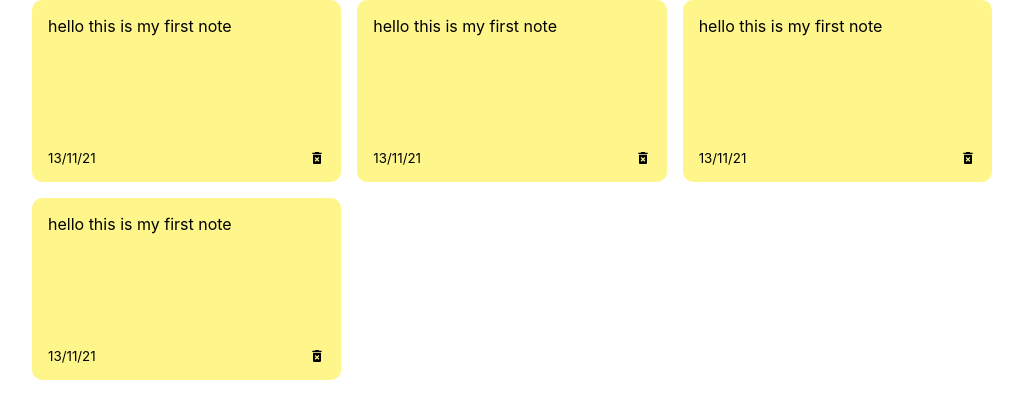
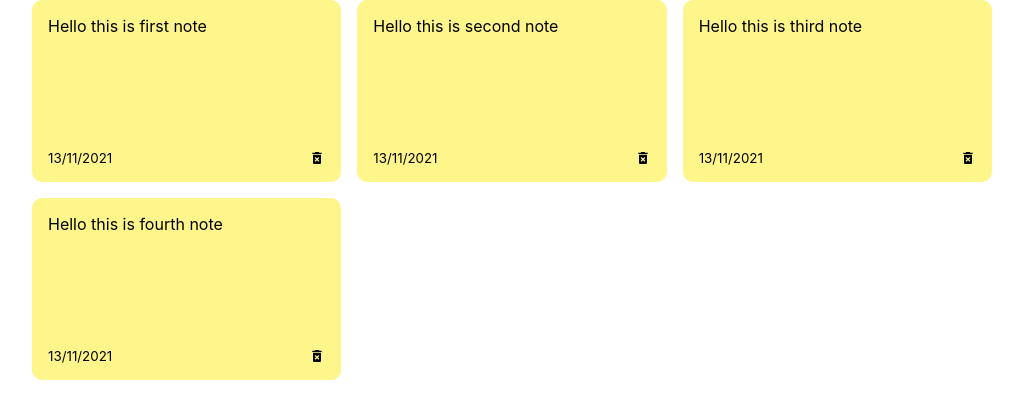
Before and after one commit to gurjung/notes-app, a React (Create React App) app: page / in a window 1280 px wide. Shown: the top 418 px of the page, without its empty margins (128-1151 px from the left). Built offline with nearby package versions, Linux system fonts and the light colour scheme.

Commit message:
adding state for dynamic notes

```diff
--- a/src/App.js
+++ b/src/App.js
@@ -1,10 +1,17 @@
-import './App.css';
-import {NotesList} from './Components/NotesList.js';
-
+import "./App.css";
+import { NotesList } from "./Components/NotesList.js";
+import { useState } from "react";
+import { nanoid } from "nanoid";
 function App() {
+  const [notes, setNotes] = useState([
+    { id: nanoid(), text: "Hello this is first note", date: "13/11/2021" },
+    { id: nanoid(), text: "Hello this is second note", date: "13/11/2021" },
+    { id: nanoid(), text: "Hello this is third note", date: "13/11/2021" },
+    { id: nanoid(), text: "Hello this is fourth note", date: "13/11/2021" },
+  ]);
   return (
     <div className="container">
-        <NotesList />
+      <NotesList notes={notes}/>
     </div>
   );
 }
--- a/src/Components/Note.js
+++ b/src/Components/Note.js
@@ -1,13 +1,13 @@
-import React from 'react'
-import {MdDeleteForever} from 'react-icons/md';
-export const Note = () => {
-    return (
-        <div className="note">
-            <span>hello this is my first note</span>
-            <div className="note-footer">
-                <small>13/11/21</small>
-                <MdDeleteForever />
-            </div>
-        </div>
-    )
-}
+import React from "react";
+import { MdDeleteForever } from "react-icons/md";
+export const Note = ({id,text,date}) => {
+  return (
+    <div className="note" id={id}>
+      <span>{text}</span>
+      <div className="note-footer">
+        <small>{date}</small>
+        <MdDeleteForever />
+      </div>
+    </div>
+  );
+};
--- a/src/Components/NotesList.js
+++ b/src/Components/NotesList.js
@@ -1,12 +1,11 @@
-import React from 'react';
-import {Note} from './Note.js';
-export const NotesList = () => {
-    return (
-        <div className="notes-list">
-            <Note />
-            <Note />
-            <Note />
-            <Note />
-        </div>
-    )
-}
+import React from "react";
+import { Note } from "./Note.js";
+export const NotesList = ({ notes }) => {
+  return (
+    <div className="notes-list">
+      {notes.map((item)=>(
+          <Note id={item.id} text={item.text} date={item.date}/>
+      ))}
+    </div>
+  );
+};
```
Also changed, not shown: src/App.css (+5 -5 lines).
